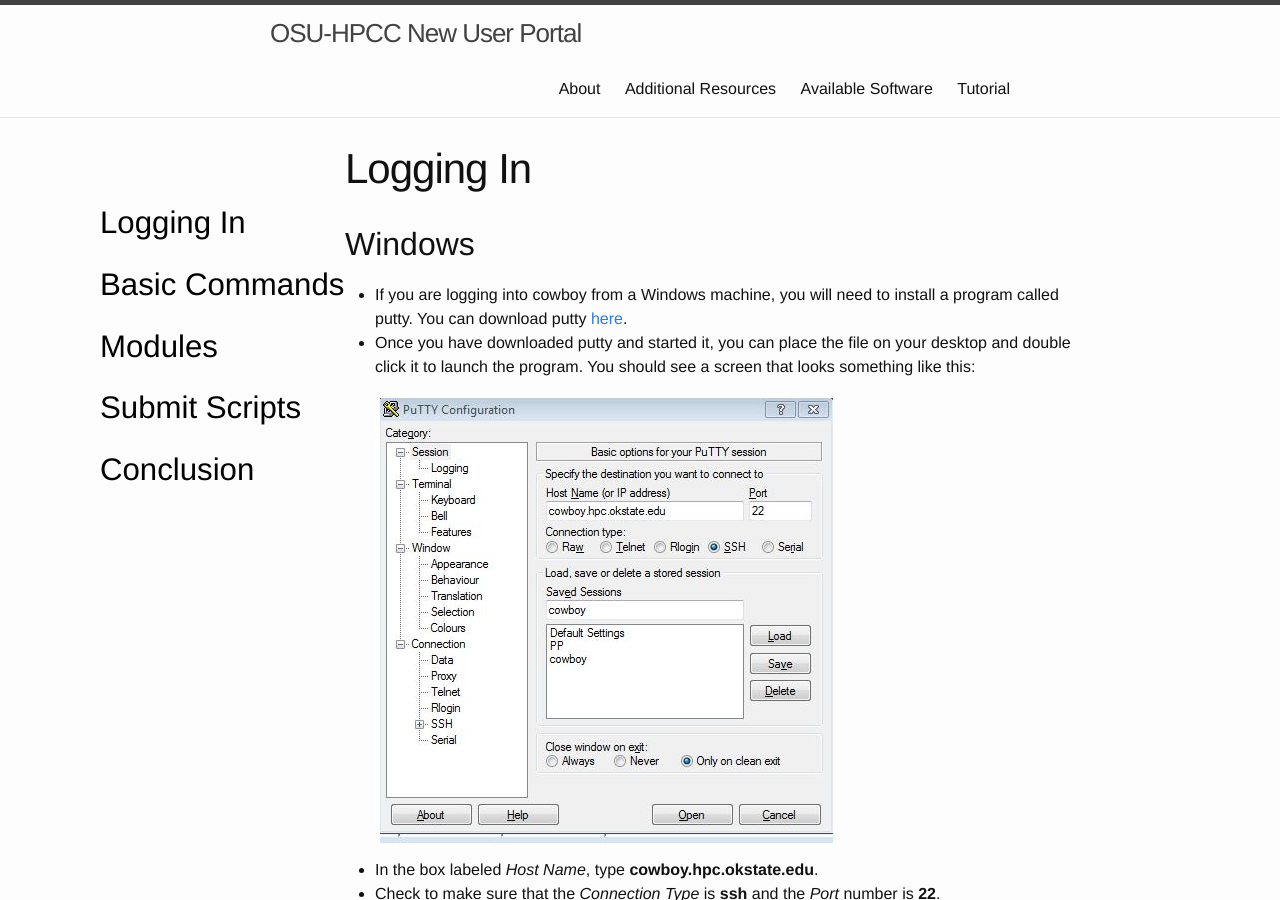
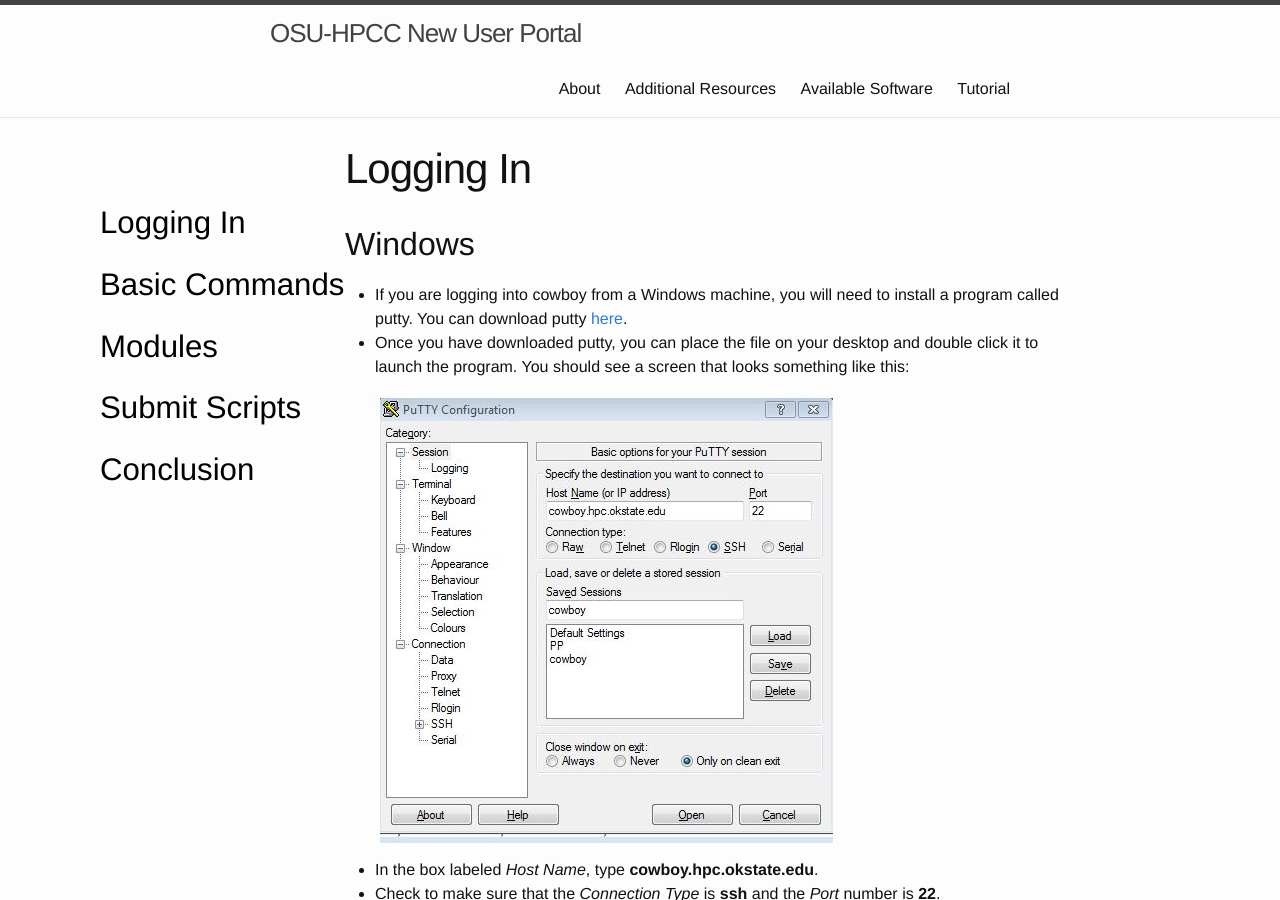
Before and after one commit to OSU-HPCC/New-User-Tutorial, a Jekyll site: the page built from loggingin.md, in a window 1280 px wide and 900 px high. Built offline with Jekyll 4.4.1, drawn with Linux system fonts in a browser that asks for light colours.

Commit message:
Minor proof-reading.

```diff
--- a/loggingin.md
+++ b/loggingin.md
@@ -6,7 +6,7 @@ title: Logging In
 Windows
 -------
 - If you are logging into cowboy from a Windows machine, you will need to install a program called putty. You can download putty [here][putty].
-- Once you have downloaded putty and started it, you can place the file on your desktop and double click it to launch the program. You should see a screen that looks something like this:
+- Once you have downloaded putty, you can place the file on your desktop and double click it to launch the program. You should see a screen that looks something like this:
 
   ![Puttyimg]({{ site.url }}{{ site.baseurl }}/img/putty.JPG)
 
```
